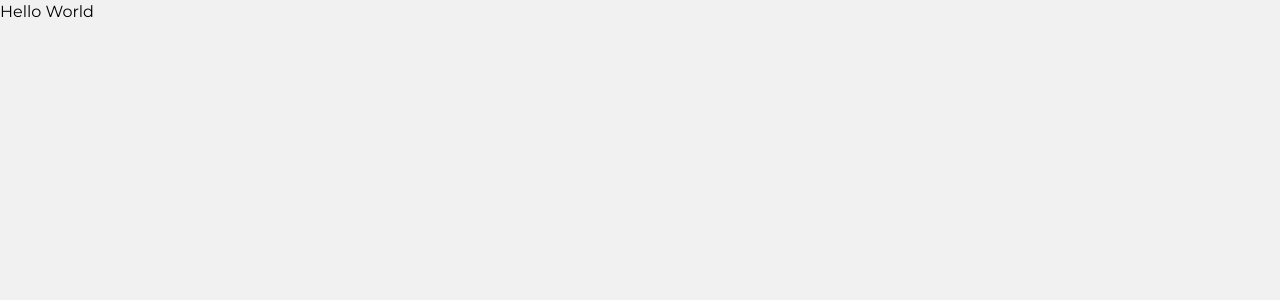
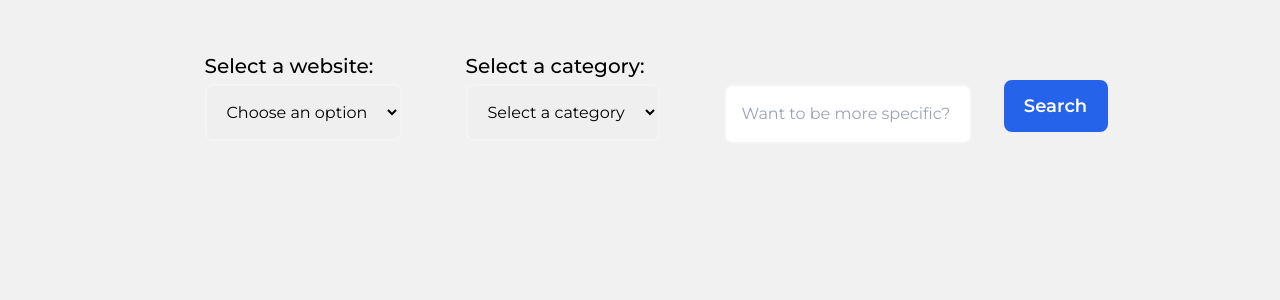
Before and after one commit to jun1orcarvalh0/ecommerce-webscraping-fullstack, a Next.js app in the folder app/front-end/: page / in a window 1280 px wide. Shown: the top 300 px of the page. Built offline with nearby package versions, Linux system fonts and the light colour scheme.

Commit message:
[feat & refactor] Creating SearchForm to fetch data from api and refactoring main.py to add cors middleware

```diff
--- a/app/front-end/next.config.js
+++ b/app/front-end/next.config.js
@@ -1,6 +1,6 @@
 /** @type {import('next').NextConfig} */
 const nextConfig = {
-  reactStrictMode: true,
-}
+  reactStrictMode: true
+};
 
-module.exports = nextConfig
+module.exports = nextConfig;
--- a/app/front-end/package.json
+++ b/app/front-end/package.json
@@ -9,17 +9,21 @@
     "lint": "next lint"
   },
   "dependencies": {
+    "@hookform/resolvers": "^3.1.0",
     "@types/node": "18.15.11",
     "@types/react": "18.0.35",
     "@types/react-dom": "18.0.11",
     "autoprefixer": "10.4.14",
+    "axios": "^1.3.5",
     "eslint-config-next": "13.3.0",
     "next": "13.3.0",
     "postcss": "8.4.22",
     "react": "18.2.0",
     "react-dom": "18.2.0",
+    "react-hook-form": "^7.43.9",
     "tailwindcss": "3.3.1",
-    "typescript": "5.0.4"
+    "typescript": "5.0.4",
+    "zod": "^3.21.4"
   },
   "devDependencies": {
     "@typescript-eslint/eslint-plugin": "^5.58.0",
--- /dev/null
+++ b/app/front-end/src/api/fetchData.ts
@@ -0,0 +1,36 @@
+import axios from 'axios';
+
+const BASE_URL = 'http://localhost:8000';
+
+export const api = axios.create({
+  baseURL: BASE_URL,
+  headers: {
+    'Content-Type': 'application/json'
+  }
+});
+
+const recoverBuscapeSearch = async (category: string, search: string) => {
+  try {
+    const URL = `${BASE_URL}/products-from-buscape/${category}/${search}`;
+    console.log(URL);
+    const result = await api.get(URL);
+    console.log(result);
+    return result;
+  } catch (error: any) {
+    return error.toJSON();
+  }
+};
+
+const recoverMercadoLivreSearch = async (category: string, search: string) => {
+  try {
+    const URL = `${BASE_URL}/products-from-ml/${category}/${search}`;
+    console.log(URL);
+    const result = await api.get(URL);
+    console.log(result);
+    return result;
+  } catch (error: any) {
+    return error.toJSON();
+  }
+};
+
+export { recoverMercadoLivreSearch, recoverBuscapeSearch };
--- /dev/null
+++ b/app/front-end/src/components/SearchForm.tsx
@@ -0,0 +1,101 @@
+import React from 'react';
+import { useForm } from 'react-hook-form';
+
+import {
+  recoverBuscapeSearch,
+  recoverMercadoLivreSearch
+} from '@/api/fetchData';
+import { zodResolver } from '@hookform/resolvers/zod';
+import { z } from 'zod';
+
+const schema = z.object({
+  website: z.string().min(2, 'You must choose a website'),
+  category: z.string().min(2, 'You must choose a category'),
+  search: z.string()
+});
+
+type FormProps = z.infer<typeof schema>;
+
+const SearchForm = () => {
+  const {
+    register,
+    handleSubmit,
+    formState: { errors }
+  } = useForm<FormProps>({
+    mode: 'all',
+    reValidateMode: 'onChange',
+    resolver: zodResolver(schema)
+  });
+
+  const handleForm = async (data: FormProps) => {
+    if (data.website === 'MercadoLivre') {
+      const result = await recoverMercadoLivreSearch(
+        data.category,
+        data.search
+      );
+      console.log(result);
+    }
+    if (data.website === 'Buscape') {
+      const result = await recoverBuscapeSearch(data.category, data.search);
+      console.log(result);
+    }
+  };
+
+  return (
+    <div className="border-x-purple-400 rounded-lg p-4 mt-1 mb-4 bg-transparent">
+      <form
+        onSubmit={handleSubmit(handleForm)}
+        className="flex w-full justify-center"
+      >
+        <div className="flex flex-col p-8">
+          <label className="text-xl font-medium">Select a website:</label>
+          <select
+            className='className="w-full border-2 border-gray-100 rounded-lg p-4 mt-1 mb-4 bg-transparent"'
+            {...register('website')}
+          >
+            <option value="">Choose an option</option>
+            <option value="MercadoLivre">MercadoLivre</option>
+            <option value="Buscape">Buscape</option>
+          </select>
+          {errors.website?.message && (
+            <p className="text-red-600">{errors.website.message}</p>
+          )}
+        </div>
+        <div className="flex flex-col p-8">
+          <label className="text-xl font-medium">Select a category:</label>
+          <select
+            className='className="w-full border-2 border-gray-100 rounded-lg p-4 mt-1 mb-4 bg-transparent"'
+            {...register('category')}
+          >
+            <option value="">Select a category</option>
+            <option value="geladeira">Geladeira</option>
+            <option value="tv">TV</option>
+            <option value="celular">Celular</option>
+          </select>
+          {errors.category?.message && (
+            <p className="text-red-600">{errors.category.message}</p>
+          )}
+        </div>
+        <div className="flex flex-col w-3/12 mt-7 p-8">
+          <input
+            className='className="w-full border-2 border-gray-100 rounded-lg p-4 mt-1 mb-4 bg-transparent"'
+            {...register('search')}
+            placeholder="Want to be more specific?"
+          />
+        </div>
+        <div className="flex flex-col justify-center w-1/12">
+          <button
+            type="submit"
+            className={
+              'py-3 rounded-lg bg-blue-600 text-white text-lg font-semibold hover:bg-blue-700'
+            }
+          >
+            Search
+          </button>
+        </div>
+      </form>
+    </div>
+  );
+};
+
+export default SearchForm;
--- a/app/front-end/src/pages/index.tsx
+++ b/app/front-end/src/pages/index.tsx
@@ -1,15 +1,18 @@
+'use client';
 import Head from 'next/head';
+
+import SearchForm from '@/components/SearchForm';
 
 export default function Home() {
   return (
     <>
       <Head>
-        <title>Acesso App</title>
+        <title>Ecommerce Webscraping</title>
         <meta name="description" content="Generated by create next app" />
         <meta name="viewport" content="width=device-width, initial-scale=1" />
         <link rel="icon" href="/favicon.ico" />
       </Head>
-      <h1>Hello World</h1>
+      <SearchForm />
     </>
   );
 }
```
Also changed, not shown: 2 other files (tests, documents, lock files or other folders).
